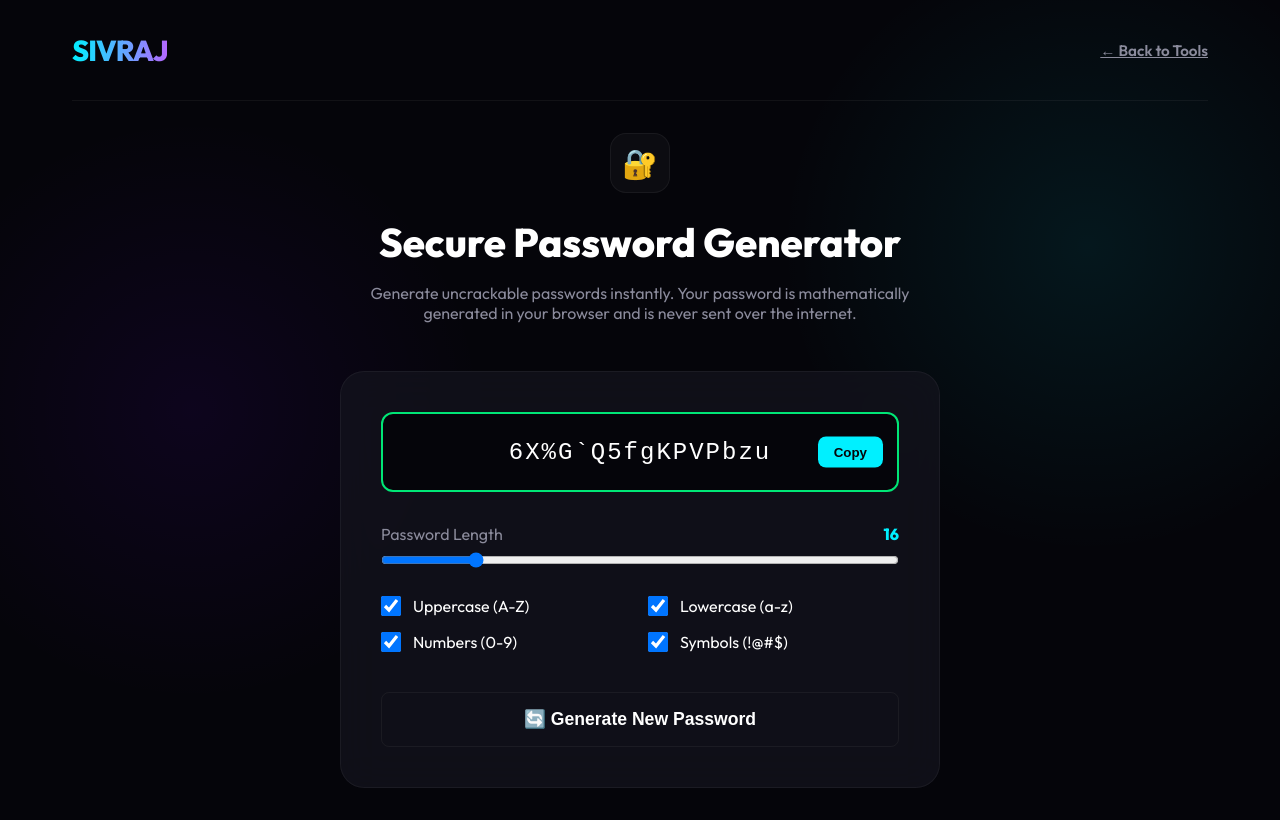
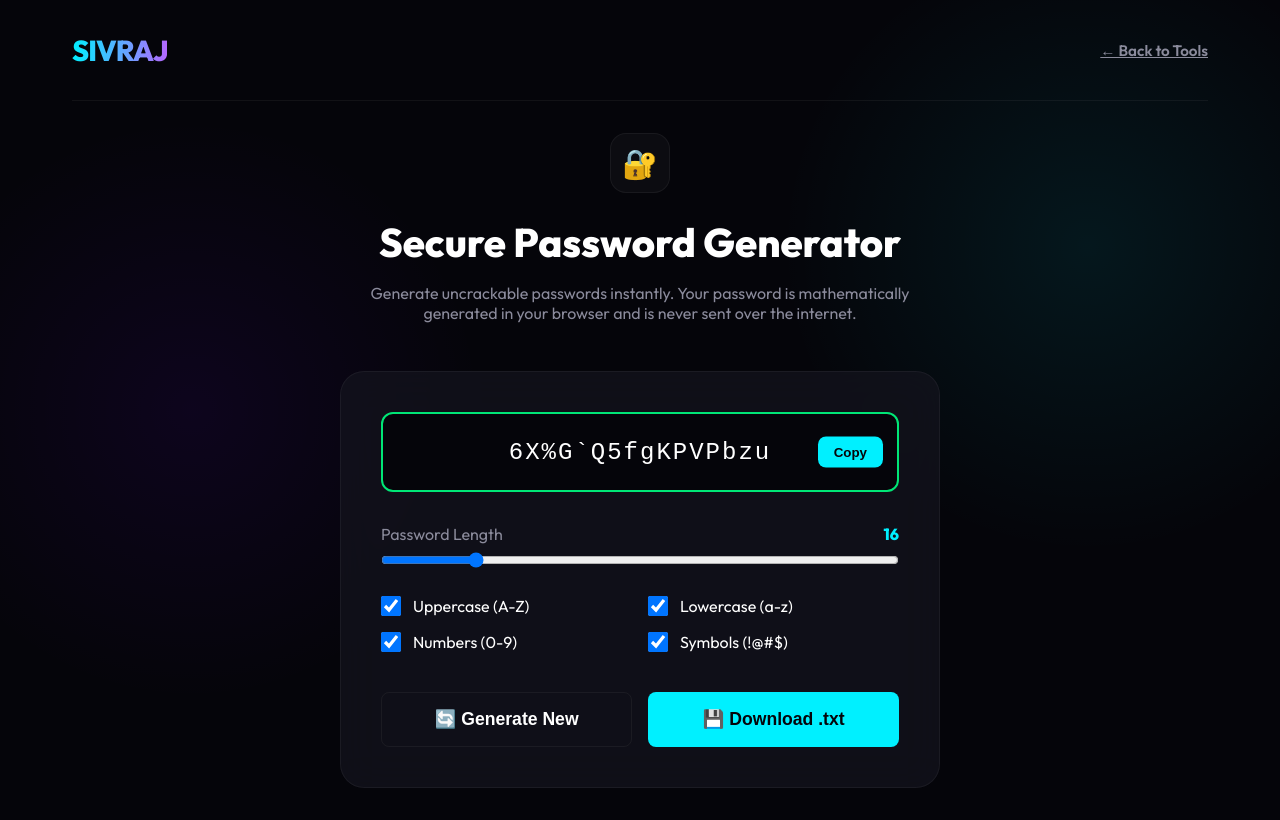
Before and after one commit to shivamm-cyber/sivraj-web-tools, a React (Vite) app: page /password-generator in a window 1280 px wide. Built offline with nearby package versions, Linux system fonts and the light colour scheme.

Commit message:
Add password file download option

```diff
--- a/src/pages/PasswordGenerator.tsx
+++ b/src/pages/PasswordGenerator.tsx
@@ -42,6 +42,19 @@ export default function PasswordGenerator() {
     navigator.clipboard.writeText(password);
     setCopied(true);
     setTimeout(() => setCopied(false), 2000);
+  };
+
+  const downloadPassword = () => {
+    if (!password || password.includes('Please')) return;
+    const blob = new Blob([password], { type: 'text/plain' });
+    const url = URL.createObjectURL(blob);
+    const a = document.createElement('a');
+    a.href = url;
+    a.download = 'secure_password.txt';
+    document.body.appendChild(a);
+    a.click();
+    document.body.removeChild(a);
+    URL.revokeObjectURL(url);
   };
 
   const calculateStrength = () => {
@@ -162,6 +175,7 @@ export default function PasswordGenerator() {
               </label>
             </div>
 
+            <div style={{ display: 'grid', gridTemplateColumns: '1fr 1fr', gap: '1rem', marginTop: '1rem' }}>
               <button
                 onClick={generatePassword}
                 style={{
@@ -173,11 +187,27 @@ export default function PasswordGenerator() {
                   fontWeight: 'bold',
                   fontSize: '1.1rem',
                   cursor: 'pointer',
-                marginTop: '1rem'
                 }}
               >
-              🔄 Generate New Password
+                🔄 Generate New
               </button>
+
+              <button
+                onClick={downloadPassword}
+                style={{
+                  background: 'var(--primary-accent)',
+                  color: 'var(--bg-dark)',
+                  border: 'none',
+                  padding: '16px',
+                  borderRadius: '8px',
+                  fontWeight: 'bold',
+                  fontSize: '1.1rem',
+                  cursor: 'pointer',
+                }}
+              >
+                💾 Download .txt
+              </button>
+            </div>
 
           </div>
         </div>
```
Lines whose indentation alone changed are shown as unchanged.
